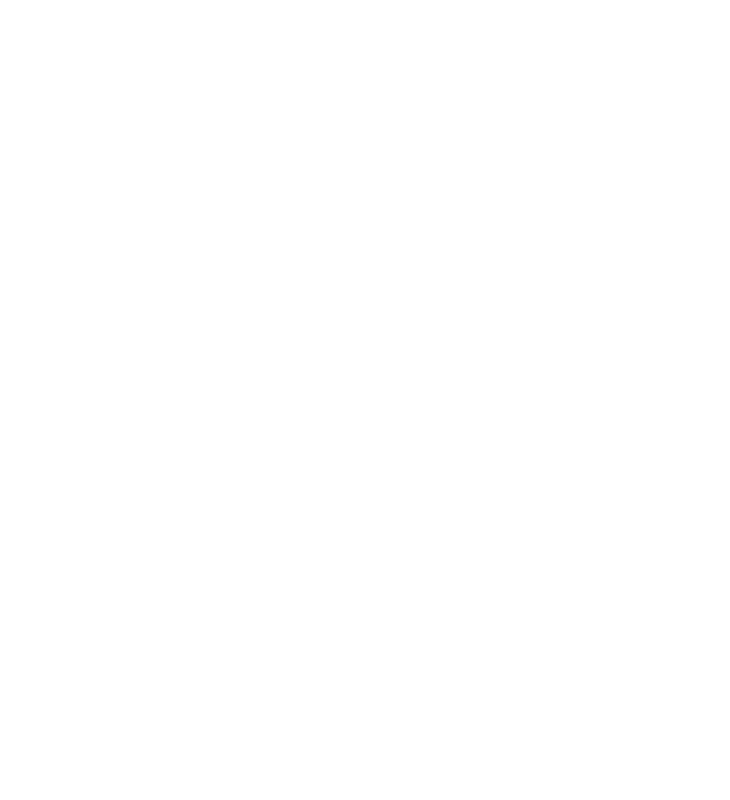
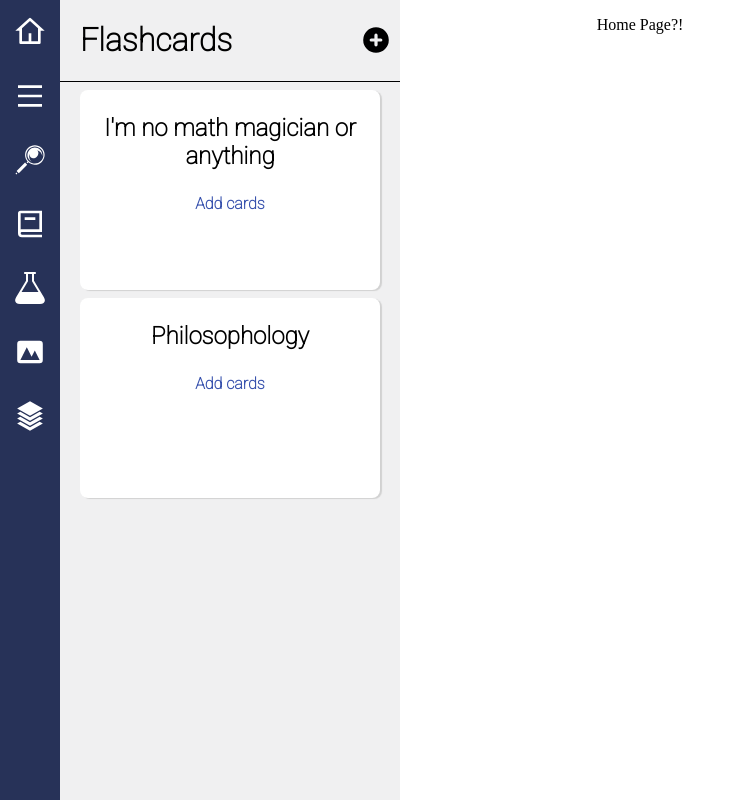
Before and after one commit to JorPan/flashcards, a React (Create React App) app: page / in a window 1280 px wide. Shown: the whole page, without its empty margins (0-730 px from the left). Built offline with nearby package versions, Linux system fonts and the light colour scheme.

Commit message:
page layout and initial decks

```diff
--- a/package.json
+++ b/package.json
@@ -8,6 +8,7 @@
     "@testing-library/user-event": "^12.8.3",
     "react": "^17.0.2",
     "react-dom": "^17.0.2",
+    "react-icons": "^4.2.0",
     "react-scripts": "4.0.3",
     "web-vitals": "^1.1.2"
   },
--- a/src/App.js
+++ b/src/App.js
@@ -1,7 +1,22 @@
+import { useState, useEffect } from "react";
+import HomePage from "./pages/HomePage";
+import SideBar from "./containers/SideBar";
+import { initialDecks } from "./InitialData/InitialDecks";
 import "./App.css";
 
 function App() {
-  return <div className="App"></div>;
+  const [userDecks, setUserDecks] = useState(initialDecks);
+
+  // const createNewDeck = () => {
+
+  // }
+
+  return (
+    <div className="App">
+      <SideBar userDecks={userDecks} />
+      <HomePage userDecks={userDecks} />
+    </div>
+  );
 }
 
 export default App;
--- /dev/null
+++ b/src/InitialData/InitialDecks.js
@@ -0,0 +1,30 @@
+export const initialDecks = [
+  {
+    data: { name: "I'm no math magician or anything" },
+    content: [
+      { front: "2+2", back: "4" },
+      {
+        front:
+          "How many flaps per second for a 5 ounce swallow to carry a 1 pound coconut?",
+        back: "An african swallow, or a European swallow?! ",
+      },
+      {
+        front: "What is the pythagorean theorom?",
+        back: "really only a theory it sounds like..",
+      },
+    ],
+  },
+  {
+    data: { name: "Philosophology" },
+    content: [
+      {
+        front: "what is the meaning of life?",
+        back: "that's up for you to decide",
+      },
+      {
+        front: "Who is Rene Descartes?",
+        back: "The first 'modern' philosopher",
+      },
+    ],
+  },
+];
--- /dev/null
+++ b/src/components/Deck.css
@@ -0,0 +1,21 @@
+@import url("https://fonts.googleapis.com/css2?family=Roboto:wght@100&display=swap");
+
+.deck {
+  background: white;
+  font-family: "Roboto", sans-serif;
+  font-weight: bold;
+  font-size: 24px;
+  width: 300px;
+  height: 200px;
+  margin-left: 80px;
+  margin-top: 8px;
+  border-radius: 8px;
+  box-shadow: 2px 1px 1px rgb(209, 209, 209);
+}
+
+.add-cards-button {
+  font-size: 16px;
+  cursor: pointer;
+  font-weight: bold;
+  color: #3751ad;
+}
--- /dev/null
+++ b/src/components/Deck.js
@@ -0,0 +1,11 @@
+import React from "react";
+import "./Deck.css";
+
+export default function Deck({ deck, index }) {
+  return (
+    <div className="deck" key={`deck ${index}`}>
+      <p className="deck-title">{deck.data.name}</p>
+      <p className="add-cards-button">Add cards</p>
+    </div>
+  );
+}
--- /dev/null
+++ b/src/containers/SideBar.css
@@ -0,0 +1,63 @@
+@import url("https://fonts.googleapis.com/css2?family=Roboto:wght@100&display=swap");
+
+.sidebar {
+  position: fixed;
+  top: 0;
+  left: 0;
+  bottom: 0;
+  display: flex;
+  flex-direction: column;
+  width: 400px;
+  height: 100%;
+  background-color: #f0f0f1;
+  color: #000000;
+}
+
+.sidebar-icon-bar {
+  position: fixed;
+  top: 0;
+  left: 0;
+  bottom: 0;
+  display: flex;
+  flex-direction: column;
+  align-items: center;
+  width: 60px;
+  height: 100%;
+  background-color: #273258;
+  color: #ffffff;
+}
+
+.sidebar-title {
+  font-family: "Roboto", sans-serif;
+  font-size: 32px;
+  padding-left: 64px;
+}
+
+.sidebar-icon {
+  width: 2em;
+  height: 2em;
+  margin-right: 8px;
+  cursor: pointer;
+  user-select: none;
+  margin: 1em;
+}
+
+.sidebar-header {
+  display: flex;
+  align-items: center;
+  justify-content: space-between;
+  padding-left: 16px;
+}
+
+.add-deck-button {
+  width: 2em;
+  height: 2em;
+  cursor: pointer;
+  margin-right: 8px;
+}
+
+.separator {
+  height: 1px;
+  width: 100%;
+  background-color: black;
+}
--- /dev/null
+++ b/src/containers/SideBar.js
@@ -0,0 +1,33 @@
+// import { useState, useEffect } from "react";
+import { RiMenuLine, RiHome4Line, RiBook2Line } from "react-icons/ri";
+import { GiMagnifyingGlass, GiStack } from "react-icons/gi";
+import { ImLab } from "react-icons/im";
+import { HiPhotograph, HiPlusCircle } from "react-icons/hi";
+import Deck from "../components/Deck";
+import "./SideBar.css";
+
+export default function SideBar({ userDecks }) {
+  return (
+    <div className="sidebar">
+      <div className="sidebar-header">
+        <div className="sidebar-icon-bar">
+          <RiHome4Line className="sidebar-icon" />
+          <RiMenuLine className="sidebar-icon" />
+          <GiMagnifyingGlass className="sidebar-icon" />
+          <RiBook2Line className="sidebar-icon" />
+          <ImLab className="sidebar-icon" />
+          <HiPhotograph className="sidebar-icon" />
+          <GiStack className="sidebar-icon" />
+        </div>
+        <h1 className="sidebar-title">Flashcards</h1>
+        <HiPlusCircle className="add-deck-button" />
+      </div>
+      <div className="separator"></div>
+      {userDecks.length > 0
+        ? userDecks.map((userDeck, i) => (
+            <Deck key={`deck ${i}`} index={i} deck={userDeck} />
+          ))
+        : null}
+    </div>
+  );
+}
--- /dev/null
+++ b/src/pages/HomePage.js
@@ -0,0 +1,9 @@
+import React from "react";
+
+export default function HomePage() {
+  return (
+    <div>
+      <p>Home Page?!</p>
+    </div>
+  );
+}
```
Also changed, not shown: 1 other file (tests, documents, lock files or other folders).
